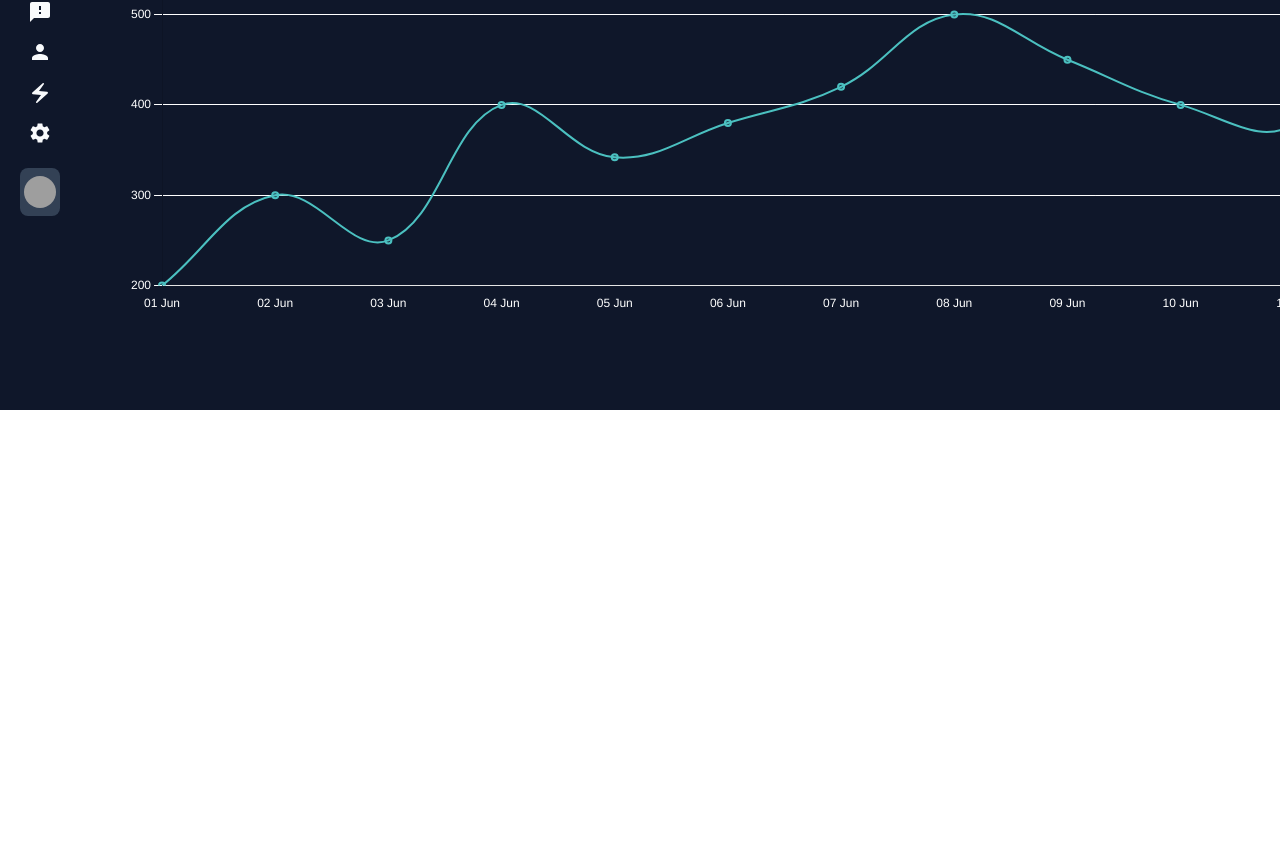
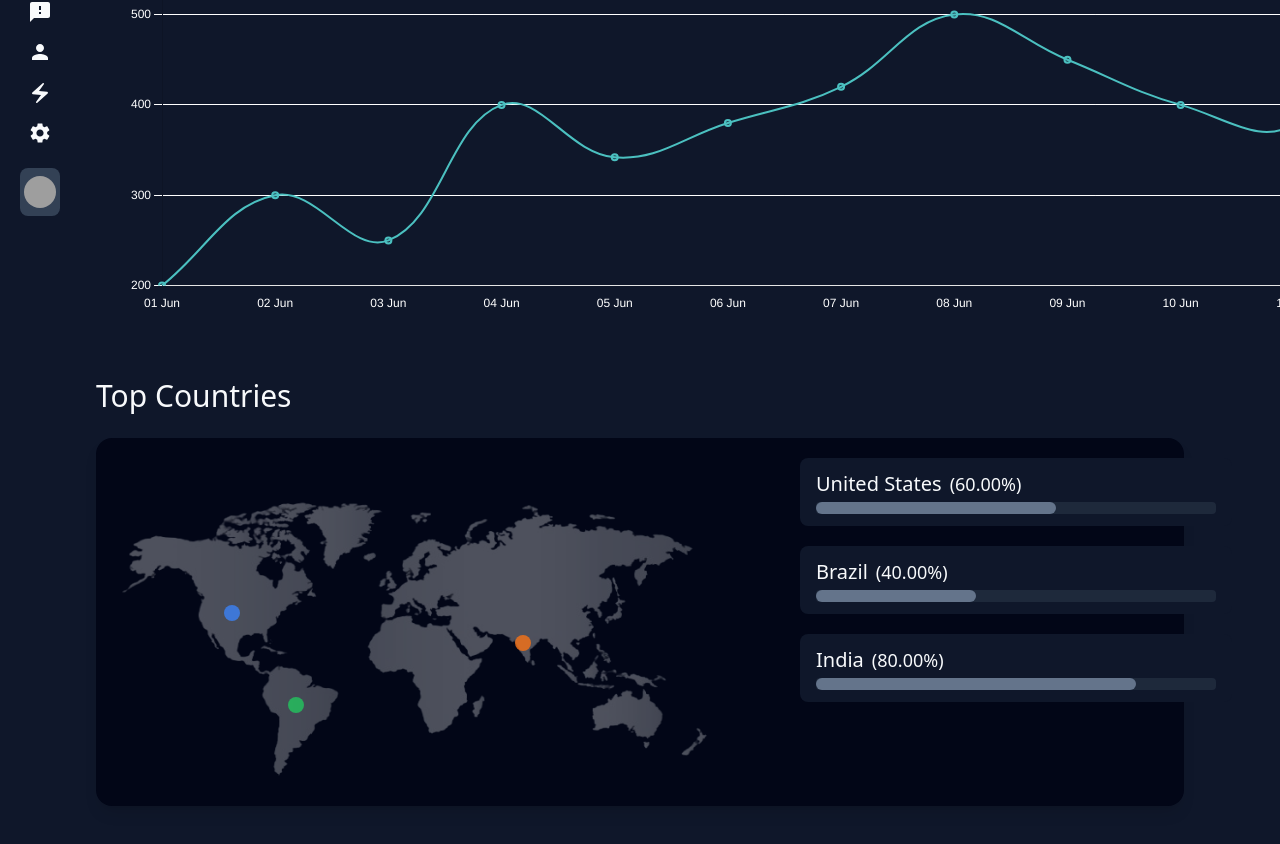
Before and after one commit to Gopisam1126/admin-dashboard, a React (Vite) app: page / in a window 1280 px wide. Shown: the part 390-1234 px from the top of the page. Before the commit the page ends 800 px from the top, so only its background shows below. Built offline with nearby package versions, Linux system fonts and the light colour scheme; grey boxes are pictures that could not be loaded.

Commit message:
optimize | add map

```diff
--- a/src/App.jsx
+++ b/src/App.jsx
@@ -1,9 +1,9 @@
 import { useState } from "react";
 import Navbar from "./assets/components/navbar";
 import Sidebar from "./assets/components/sidebar";
-// import ChartComponent from "./assets/components/chartComponent"
 import "./index.css";
 import Sales from "./assets/components/sales";
+import TopCountries from "./assets/components/topCountries";
 function App() {
   const [isOpen, setIsOpen] = useState(false);
 
@@ -13,13 +13,14 @@
 
   return (
     <>
-      <section className="bg-slate-900 h-screen overflow-x-hidden">
+      <section className="bg-slate-900 h-[100rem] overflow-x-hidden">
         <header>
           <Navbar toggleSidebar={toggleSidebar} isOpen={isOpen} />
         </header>
-        <div>
-          <Sidebar toggleSidebar={toggleSidebar} isOpen={isOpen} />
+        <Sidebar toggleSidebar={toggleSidebar} isOpen={isOpen} />
+        <div className={`${isOpen ? "translate-x-[18rem]" : ""}`}>
           <Sales isOpen={isOpen} />
+          <TopCountries isOpen={isOpen} />
         </div>
       </section>
     </>
--- a/src/assets/components/sales.jsx
+++ b/src/assets/components/sales.jsx
@@ -42,13 +42,11 @@
     (income, index) => income - ExpenceData[index]
   );
 
-  console.log(TotalProfit);
-
   return (
     <div
       className={`grid grid-cols-1 md:grid-cols-3 gap-4 rounded-2xl p-3 bg-transparent relative top-16 ${
-        isOpen ? "left-[22rem] w-[70rem]" : "left-[5rem] w-[90rem]"
-      } transition-all duration-300 w-90rem bg-slate-600 py-8 px-12`}
+        isOpen ? "w-[70rem]" : "w-[90rem]"
+      } left-[5rem] transition-all duration-300 w-90rem bg-slate-600 py-8 px-12`}
     >
       {navList.map((item, index) => (
         <TabButton
--- a/src/assets/components/topCountries.jsx
+++ b/src/assets/components/topCountries.jsx
@@ -1,19 +1,103 @@
-const TopCountries = () => {
-  //   const pointsData = [
-  //     { name: "United States", top: "30%", left: "25%", color: "bg-blue-500" },
-  //     { name: "Brazil", top: "55%", left: "35%", color: "bg-green-500" },
-  //     { name: "India", top: "50%", left: "70%", color: "bg-orange-500" },
-  //     { name: "United Kingdom", top: "20%", left: "60%", color: "bg-red-500" },
-  //     { name: "Turkey", top: "40%", left: "65%", color: "bg-pink-500" },
-  //   ];
+/* eslint-disable react/prop-types */
+import { useState } from "react";
+
+const TopCountries = ({ isOpen }) => {
+  const [hoveredPoint, setHoveredPoint] = useState(null);
+
+  // Raw data
+  const pointsDataRaw = [
+    {
+      name: "United States",
+      top: "40%",
+      left: "20%",
+      color: "bg-blue-500",
+      value: 15,
+    },
+    {
+      name: "Brazil",
+      top: "65%",
+      left: "30%",
+      color: "bg-green-500",
+      value: 10,
+    },
+    {
+      name: "India",
+      top: "48%",
+      left: "65.5%",
+      color: "bg-orange-500",
+      value: 20,
+    },
+  ];
+
+  const maxValue = 25;
+  const pointsData = pointsDataRaw.map((point) => ({
+    ...point,
+    percentage: (point.value / maxValue) * 100,
+    width: `${(point.value / maxValue) * 100}%`,
+  }));
+
+  const CountryPoint = ({ point }) => {
+    const markerClass = `absolute w-4 h-4 rounded-full cursor-pointer ${
+      point.color
+    } ${
+      hoveredPoint === point.name ? "ring-4 ring-white" : "opacity-80"
+    } transition-all duration-200`;
+
+    return (
+      <div
+        className={markerClass}
+        style={{ top: point.top, left: point.left }}
+        onMouseEnter={() => setHoveredPoint(point.name)}
+        onMouseLeave={() => setHoveredPoint(null)}
+        title={point.name}
+      ></div>
+    );
+  };
+
+  const CountryBar = ({ point }) => (
+    <li className={`list-none bg-slate-900 mt-5 py-3 px-4 rounded-lg text-xl ${hoveredPoint === point.name ? "bg-custom-bar-hover" : ""}`}>
+      {point.name}
+      <span className="text-lg ml-2">({point.percentage.toFixed(2)}%)</span>
+      <div className="bg-slate-800 w-[25rem] h-3 mt-1 rounded">
+        <div
+          className="bg-slate-500 h-3 rounded-md"
+          style={{ width: point.width }}
+        ></div>
+      </div>
+    </li>
+  );
+
   return (
-    <section className="">
-      <div className="">
-        <img
-          src="\images\World-Map-white-2048x1171-removebg-preview.png"
-          alt="World map"
-          className="w-full h-full object-fill"
-        />
+    <section className="text-slate-50">
+      <div className={`relative top-32 mx-24 transition-all duration-500`}>
+        <h1 className="text-3xl">Top Countries</h1>
+      </div>
+
+      <div
+        className={`relative top-24 mx-24 mt-14 bg-slate-950 rounded-2xl shadow-lg flex ${
+          isOpen ? "w-[65rem]" : ""
+        } transition-all duration-500`}
+      >
+        <div className="relative top-5 w-[40rem] h-[23rem]">
+          <img
+            src="/images/World-Map-white-2048x1171-removebg-preview.png"
+            alt="World map"
+            className="w-full h-full py-5 object-fill opacity-30"
+          />
+          {pointsData.map((point, i) => (
+            <CountryPoint key={i} point={point} />
+          ))}
+        </div>
+
+        <div
+          className={`z-50 text-slate-50 relative left-16 ${
+            isOpen ? "-translate-x-[5rem]" : ""
+          } transition-all duration-500`}
+        >
+          {pointsData.map((point, i) => (
+            <CountryBar key={i} point={point} />
+          ))}
+        </div>
       </div>
     </section>
   );
--- a/tailwind.config.js
+++ b/tailwind.config.js
@@ -6,15 +6,16 @@
       colors: {
         "custom-blue": "#1D2671",
         "custom-pink": "#C33764",
-        "custom-gray": '#404040',
+        "custom-gray": "#404040",
+        "custom-bar-hover": "#16203a",
       },
     },
   },
   plugins: [
     function ({ addUtilities }) {
       addUtilities({
-        '.caret-custom': {
-          caretColor: '#3490dc', // Custom caret color
+        ".caret-custom": {
+          caretColor: "#3490dc", // Custom caret color
         },
       });
     },
```
